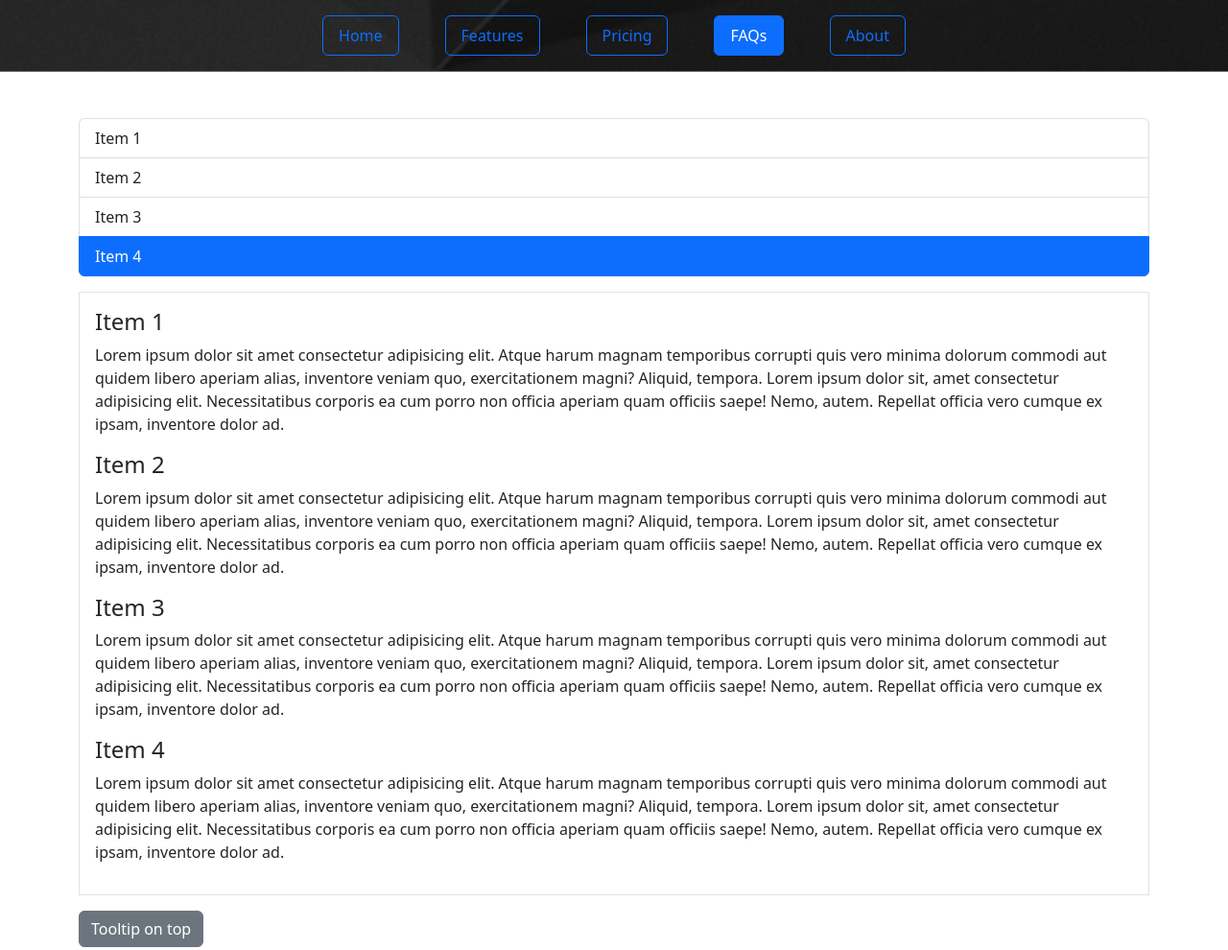
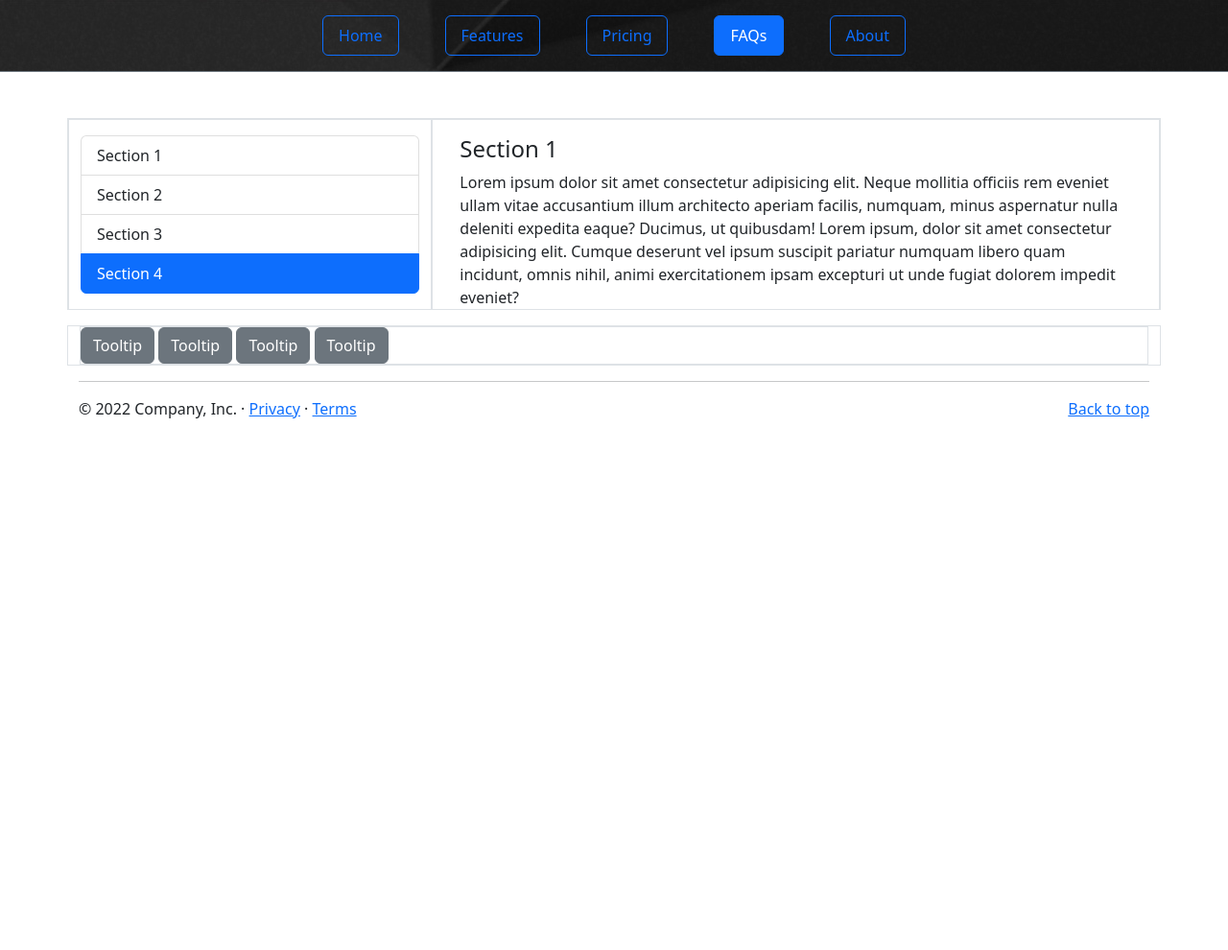
Before and after one commit to abcdefghijklmnopqrmnopqrstuvwxyz/03.11.2022, a plain HTML site: page faq.html in a window 1280 px wide. Shown: the top 990 px of the page at 96% size. After the commit the page ends 800 px from the top, so only its background shows below. Drawn offline with nearby package versions, Linux system fonts and the light colour scheme.

Commit message:
Features site
Added site with features content

```diff
--- a/faq.html
+++ b/faq.html
@@ -8,7 +8,7 @@
         <link href="https://cdn.jsdelivr.net/npm/bootstrap@5.2.2/dist/css/bootstrap.min.css" rel="stylesheet" integrity="sha384-Zenh87qX5JnK2Jl0vWa8Ck2rdkQ2Bzep5IDxbcnCeuOxjzrPF/et3URy9Bv1WTRi" crossorigin="anonymous">
     </head>
     <body>
-        <header class="navbar py-3 border-bottom border-secondary" style="background-image: url(img/bg.jpg);">
+        <header class="navbar py-3 border-bottom border-secondary sticky-top" style="background-image: url(img/bg.jpg);">
             <div class="container-fluid d-flex justify-content-center">
                 <div class="d-lg-none d-flex">
                     <a class="navbar-brand text-primary">Menu</a>
@@ -20,7 +20,7 @@
                     <ul class="nav nav-pills d-block d-lg-flex text-center">
                         <hr class="border border-primary border-2 d-lg-none">
                         <li class="nav-item px-4 py-lg-0 py-2"><a href="index.html" class="nav-link border border-primary">Home</a></li>
-                        <li class="nav-item px-4 py-lg-0 py-2"><a href="#" class="nav-link border border-primary">Features</a></li>
+                        <li class="nav-item px-4 py-lg-0 py-2"><a href="features.html" class="nav-link border border-primary">Features</a></li>
                         <li class="nav-item px-4 py-lg-0 py-2"><a href="#" class="nav-link border border-primary">Pricing</a></li>
                         <li class="nav-item px-4 py-lg-0 py-2"><a href="faq.html" class="nav-link border border-primary active">FAQs</a></li>
                         <li class="nav-item px-4 py-lg-0 py-2"><a href="#" class="nav-link border border-primary">About</a></li>
@@ -30,61 +30,90 @@
         </header>
 
         <main>
-            <div class="container mt-5">
-                <div id="list-example" class="list-group mb-3">
-                    <a class="list-group-item list-group-item-action" href="#list-item-1">Item 1</a>
-                    <a class="list-group-item list-group-item-action" href="#list-item-2">Item 2</a>
-                    <a class="list-group-item list-group-item-action" href="#list-item-3">Item 3</a>
-                    <a class="list-group-item list-group-item-action" href="#list-item-4">Item 4</a>
+            <div class="container pt-5">
+                <div class="row border" style="height: 200px; overflow-y: scroll;">
+                    <div class="col-4 border">
+                        <div id="list" class="list-group pt-3 sticky-top">
+                            <a class="list-group-item list-group-item-action" href="#s1">Section 1</a>
+                            <a class="list-group-item list-group-item-action" href="#s2">Section 2</a>
+                            <a class="list-group-item list-group-item-action" href="#s3">Section 3</a>
+                            <a class="list-group-item list-group-item-action" href="#s4">Section 4</a>
                         </div>
-                <div data-bs-spy="scroll" data-bs-target="#list-example" data-bs-offset="0" class="scrollspy border p-3">
-                    <h4 id="list-item-1">Item 1</h4>
+                    </div>
+                    <div class="col-8 border">
+                        <div data-bs-spy="scroll" data-bs-target="#list" class="scrollspy p-3">
+                            <h4 id="s1">Section 1</h4>
                             <p>
-                        Lorem ipsum dolor sit amet consectetur adipisicing elit. Atque harum magnam temporibus corrupti quis vero minima dolorum commodi aut quidem libero aperiam alias,
-                        inventore veniam quo, exercitationem magni? Aliquid, tempora. Lorem ipsum dolor sit, amet consectetur adipisicing elit.
-                        Necessitatibus corporis ea cum porro non officia aperiam quam officiis saepe! Nemo, autem. Repellat officia vero cumque ex ipsam, inventore dolor ad.
+                                Lorem ipsum dolor sit amet consectetur adipisicing elit.
+                                Neque mollitia officiis rem eveniet ullam vitae accusantium illum architecto aperiam facilis,
+                                numquam, minus aspernatur nulla deleniti expedita eaque? Ducimus, ut quibusdam!
+                                Lorem ipsum, dolor sit amet consectetur adipisicing elit.
+                                Cumque deserunt vel ipsum suscipit pariatur numquam libero quam incidunt, omnis nihil,
+                                animi exercitationem ipsam excepturi ut unde fugiat dolorem impedit eveniet?
                             </p>
-                    <h4 id="list-item-2">Item 2</h4>
+                            <h4 id="s2">Section 2</h4>
                             <p>
-                        Lorem ipsum dolor sit amet consectetur adipisicing elit. Atque harum magnam temporibus corrupti quis vero minima dolorum commodi aut quidem libero aperiam alias,
-                        inventore veniam quo, exercitationem magni? Aliquid, tempora. Lorem ipsum dolor sit, amet consectetur adipisicing elit.
-                        Necessitatibus corporis ea cum porro non officia aperiam quam officiis saepe! Nemo, autem. Repellat officia vero cumque ex ipsam, inventore dolor ad.
+                                Lorem ipsum dolor sit amet consectetur adipisicing elit.
+                                Neque mollitia officiis rem eveniet ullam vitae accusantium illum architecto aperiam facilis,
+                                numquam, minus aspernatur nulla deleniti expedita eaque? Ducimus, ut quibusdam!
+                                Lorem ipsum, dolor sit amet consectetur adipisicing elit.
+                                Cumque deserunt vel ipsum suscipit pariatur numquam libero quam incidunt, omnis nihil,
+                                animi exercitationem ipsam excepturi ut unde fugiat dolorem impedit eveniet?
                             </p>
-                    <h4 id="list-item-3">Item 3</h4>
+                            <h4 id="s3">Section 3</h4>
                             <p>
-                        Lorem ipsum dolor sit amet consectetur adipisicing elit. Atque harum magnam temporibus corrupti quis vero minima dolorum commodi aut quidem libero aperiam alias,
-                        inventore veniam quo, exercitationem magni? Aliquid, tempora. Lorem ipsum dolor sit, amet consectetur adipisicing elit.
-                        Necessitatibus corporis ea cum porro non officia aperiam quam officiis saepe! Nemo, autem. Repellat officia vero cumque ex ipsam, inventore dolor ad.
+                                Lorem ipsum dolor sit amet consectetur adipisicing elit.
+                                Neque mollitia officiis rem eveniet ullam vitae accusantium illum architecto aperiam facilis,
+                                numquam, minus aspernatur nulla deleniti expedita eaque? Ducimus, ut quibusdam!
+                                Lorem ipsum, dolor sit amet consectetur adipisicing elit.
+                                Cumque deserunt vel ipsum suscipit pariatur numquam libero quam incidunt, omnis nihil,
+                                animi exercitationem ipsam excepturi ut unde fugiat dolorem impedit eveniet?
                             </p>
-                    <h4 id="list-item-4">Item 4</h4>
+                            <h4 id="s4">Section 4</h4>
                             <p>
-                        Lorem ipsum dolor sit amet consectetur adipisicing elit. Atque harum magnam temporibus corrupti quis vero minima dolorum commodi aut quidem libero aperiam alias,
-                        inventore veniam quo, exercitationem magni? Aliquid, tempora. Lorem ipsum dolor sit, amet consectetur adipisicing elit.
-                        Necessitatibus corporis ea cum porro non officia aperiam quam officiis saepe! Nemo, autem. Repellat officia vero cumque ex ipsam, inventore dolor ad.
+                                Lorem ipsum dolor sit amet consectetur adipisicing elit.
+                                Neque mollitia officiis rem eveniet ullam vitae accusantium illum architecto aperiam facilis,
+                                numquam, minus aspernatur nulla deleniti expedita eaque? Ducimus, ut quibusdam!
+                                Lorem ipsum, dolor sit amet consectetur adipisicing elit.
+                                Cumque deserunt vel ipsum suscipit pariatur numquam libero quam incidunt, omnis nihil,
+                                animi exercitationem ipsam excepturi ut unde fugiat dolorem impedit eveniet?
                             </p>
                         </div>
                     </div>
+                </div>
+            </div>
 
-            <div class="container mt-3">
-                <button type="button" class="btn btn-secondary" data-bs-toggle="tooltip" data-bs-placement="top" title="Tooltip on top">
-                    Tooltip on top
+            <div class="container mt-3 border">
+                <div class="border">
+                    <button type="button" class="btn btn-secondary" data-bs-toggle="tooltip" data-bs-placement="right" title="Right">
+                        Tooltip
                     </button>
+                    <button type="button" class="btn btn-secondary" data-bs-toggle="tooltip" data-bs-placement="top" title="Top">
+                        Tooltip
+                    </button>
+                    <button type="button" class="btn btn-secondary" data-bs-toggle="tooltip" data-bs-placement="bottom" title="Bottom">
+                        Tooltip
+                    </button>
+                    <button type="button" class="btn btn-secondary" data-bs-toggle="tooltip" data-bs-placement="left" title="Left">
+                        Tooltip
+                    </button>
+                </div>
             </div>
         </main>
 
-        <footer class="container">
+        <footer class="container sticky-botton">
             <hr class="featurette-divider">
             <p class="float-end"><a href="#">Back to top</a></p>
             <p>© 2022 Company, Inc. · <a href="#">Privacy</a> · <a href="#">Terms</a></p>
         </footer>
 
         <script src="https://cdn.jsdelivr.net/npm/bootstrap@5.2.2/dist/js/bootstrap.bundle.min.js" integrity="sha384-OERcA2EqjJCMA+/3y+gxIOqMEjwtxJY7qPCqsdltbNJuaOe923+mo//f6V8Qbsw3" crossorigin="anonymous"></script>
+        <script>
+            const tooltipTriggerList = document.querySelectorAll('[data-bs-toggle="tooltip"]')
+            const tooltipList = [...tooltipTriggerList].map(tooltipTriggerEl => new bootstrap.Tooltip(tooltipTriggerEl))
+            const toastSelector = document.getElementById('liveToast')
+            const toast = new bootstrap.Toast(toastSelector)
+            toast.show()
+        </script>
     </body>
-
-    <!--style>
-        *{
-            border: 1px solid red;
-        }
-    </style-->
-
 </html>
```
Also changed, not shown: features.html (added, +44 -0 lines), index.html (+2 -2 lines). Lines whose indentation alone changed are shown as unchanged.
